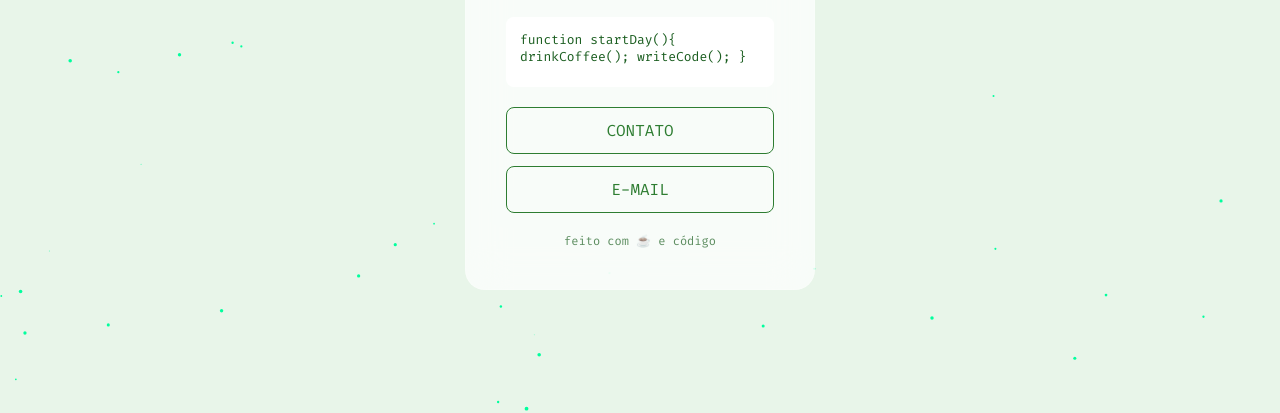
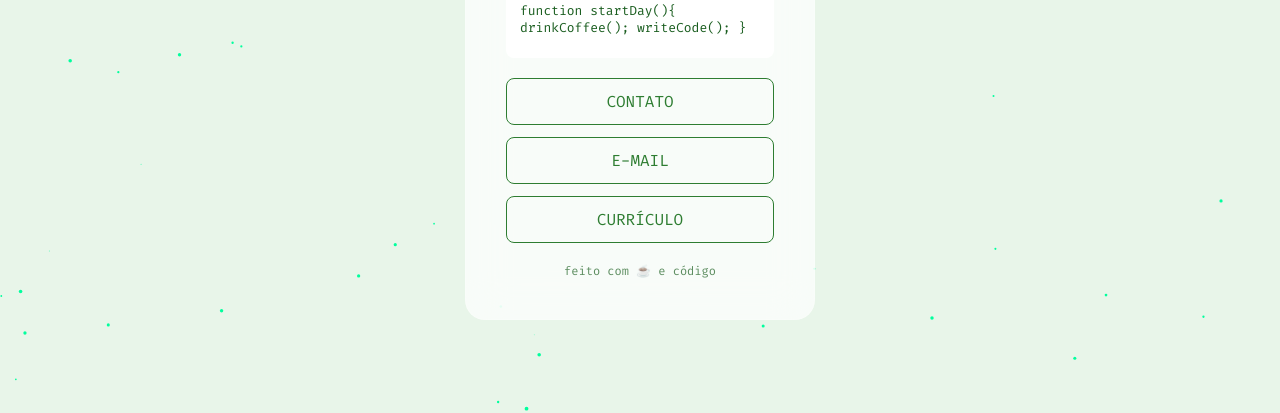
Before and after one commit to elonguh-code/Link-na-bio, a plain HTML site: page index.html in a window 1280 px wide. Shown: the part 387-800 px from the top of the page. Drawn offline with Linux system fonts and the light colour scheme.

Commit message:
Atualizar o index.html

```diff
--- a/index.html
+++ b/index.html
@@ -202,6 +202,10 @@ CONTATO
 E-MAIL
 </a>
 
+<a class="botao" href="https://docs.google.com/spreadsheets/d/16Q0_4KrR_O6UzXJPJP_euCNKXkdL1xR8/edit?usp=drivesdk&ouid=115964333092820179734&rtpof=true&sd=true" target="_blank">
+CURRÍCULO
+</a>
+
 </div>
 
 <footer>
```
